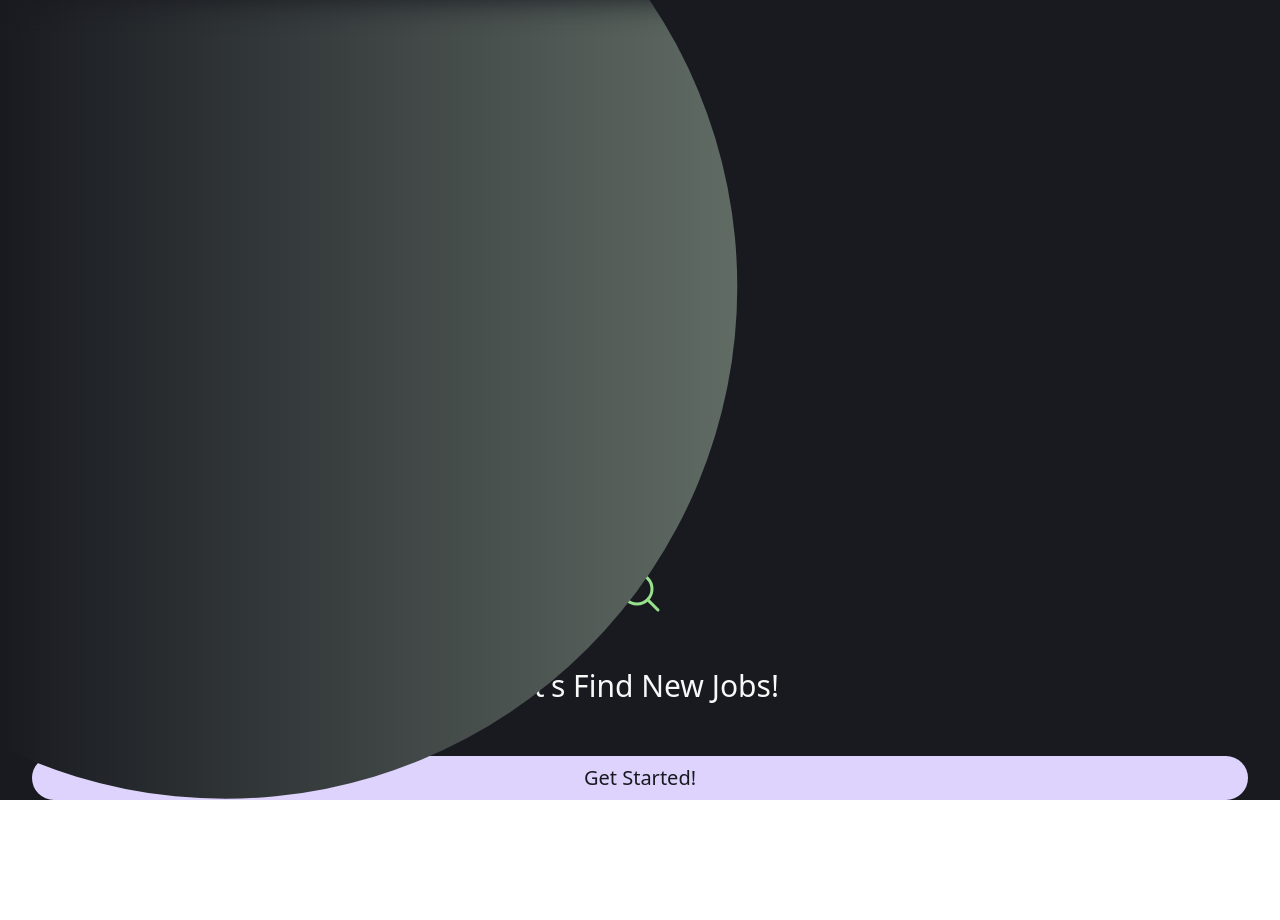
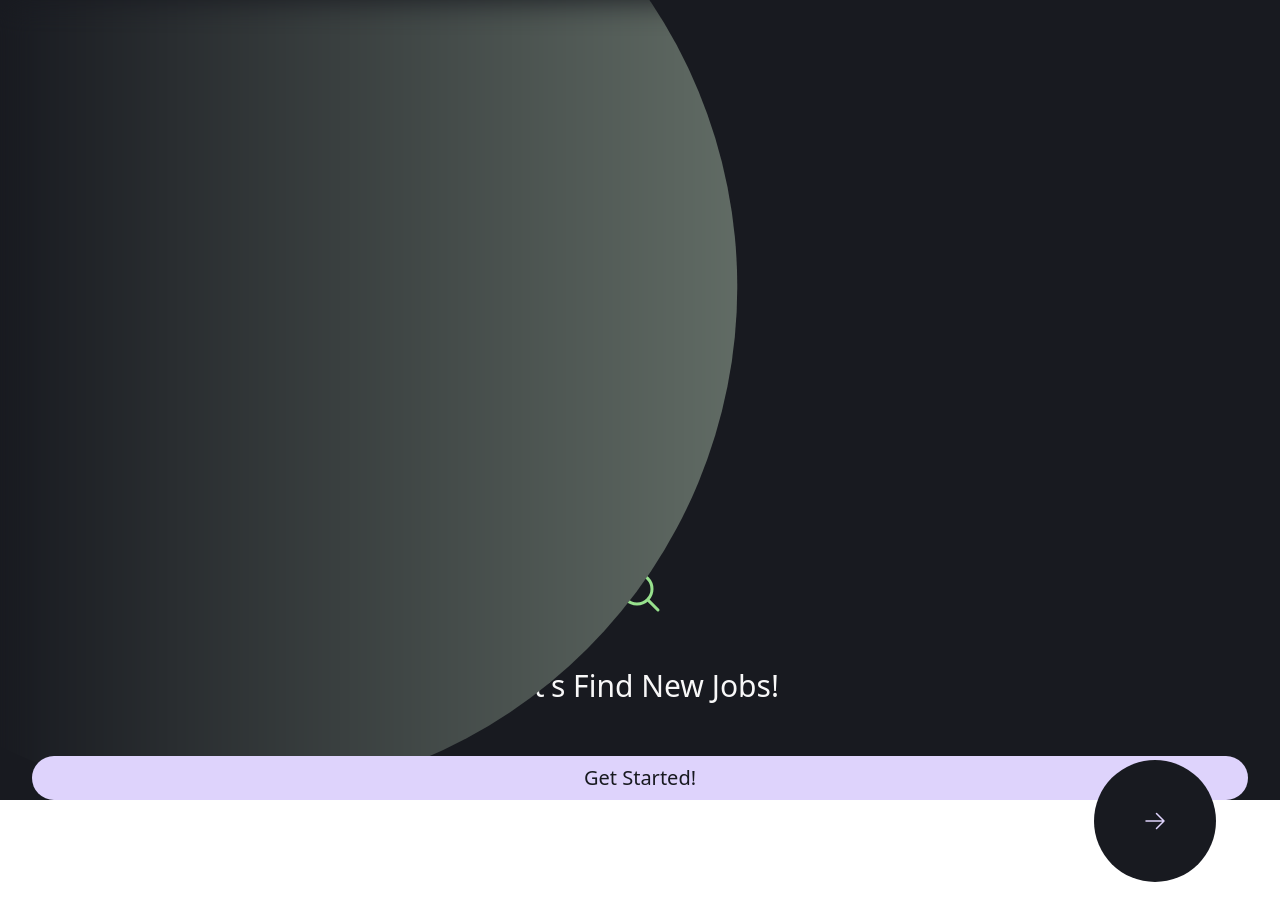
Before and after one commit to GavPri/behance-job-search, a React (Create React App) app: page / in a window 1280 px wide. Shown: the top 920 px of the page. Built offline with nearby package versions, Linux system fonts and the light colour scheme.

Commit message:
icon to button

```diff
--- a/src/pages/auth/GetStarted.js
+++ b/src/pages/auth/GetStarted.js
@@ -29,8 +29,24 @@ const GetStarted = () => {
         <p className="text-3xl text-off-white">Let's Find New Jobs!</p>
       </div>
       {/* Button for job search */}
-      <Button className={`w-[95vw] bg-purple h-fit`}>
+      <Button className={`w-[95vw] bg-purple h-fit relative`}>
         <h3 className="text-xl text-dark upp">Get Started!</h3>
+        <div className="w-[10%] aspect-square rounded-full bg-dark absolute right-[2.5vw] top-[10%] flex justify-center items-center">
+          <svg
+            xmlns="http://www.w3.org/2000/svg"
+            fill="none"
+            viewBox="0 0 24 24"
+            strokeWidth={1.5}
+            stroke="currentColor"
+            className="w-6 h-6 text-purple"
+          >
+            <path
+              strokeLinecap="round"
+              strokeLinejoin="round"
+              d="M13.5 4.5L21 12m0 0l-7.5 7.5M21 12H3"
+            />
+          </svg>
+        </div>
       </Button>
     </div>
   );
```
